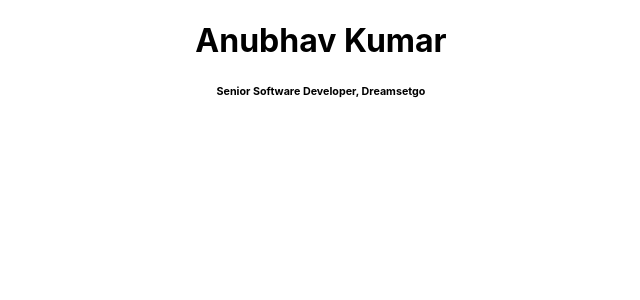
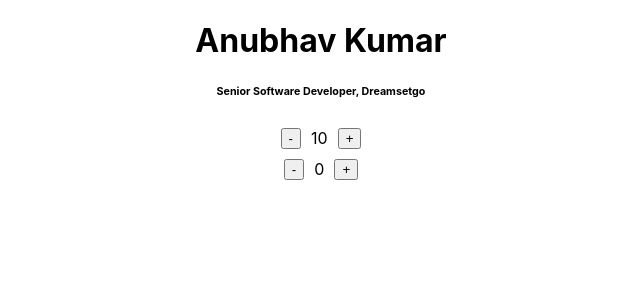
Before and after one commit to anubhav-kumar/accordion-actor, a React (Create React App) app: page / in a window 1280 px wide. Shown: the top 300 px of the page, without its empty margins (319-959 px from the left). Built offline with nearby package versions, Linux system fonts and the light colour scheme.

Commit message:
Sample Stateful component tested

```diff
--- a/src/App.tsx
+++ b/src/App.tsx
@@ -1,10 +1,13 @@
 import './App.css';
 import Heading from './components/heading';
+import StatefulComponent from './components/stateful-component';
 
 function App() {
   return (
     <div className="App">
       <Heading heading='Anubhav Kumar' subHeading='Senior Software Developer, Dreamsetgo' />
+      <StatefulComponent initialNumber={10} />
+      <StatefulComponent initialNumber={0} />
     </div>
   );
 }
--- /dev/null
+++ b/src/components/stateful-component/index.tsx
@@ -0,0 +1,20 @@
+import { useState } from "react"
+import './style.css';
+
+type stateFul = {
+    initialNumber: number
+};
+
+const StatefulComponent = (props: stateFul) => {
+    const {initialNumber} = props;
+    const [number, setnumber] = useState(initialNumber);
+    return (
+        <div className="button-series">
+            <button onClick={() => {setnumber(number-1)}}>-</button>
+            <p>{number}</p>
+            <button onClick={() => {setnumber(number+1)}}>+</button>
+        </div>
+    )
+}
+
+export default StatefulComponent;
--- /dev/null
+++ b/src/components/stateful-component/style.css
@@ -0,0 +1,10 @@
+.button-series {
+    display: flex;
+    flex-direction: row;
+    justify-content: center;
+}
+
+.button-series p,
+.button-series button {
+    margin: 5px 5px;
+}
```
